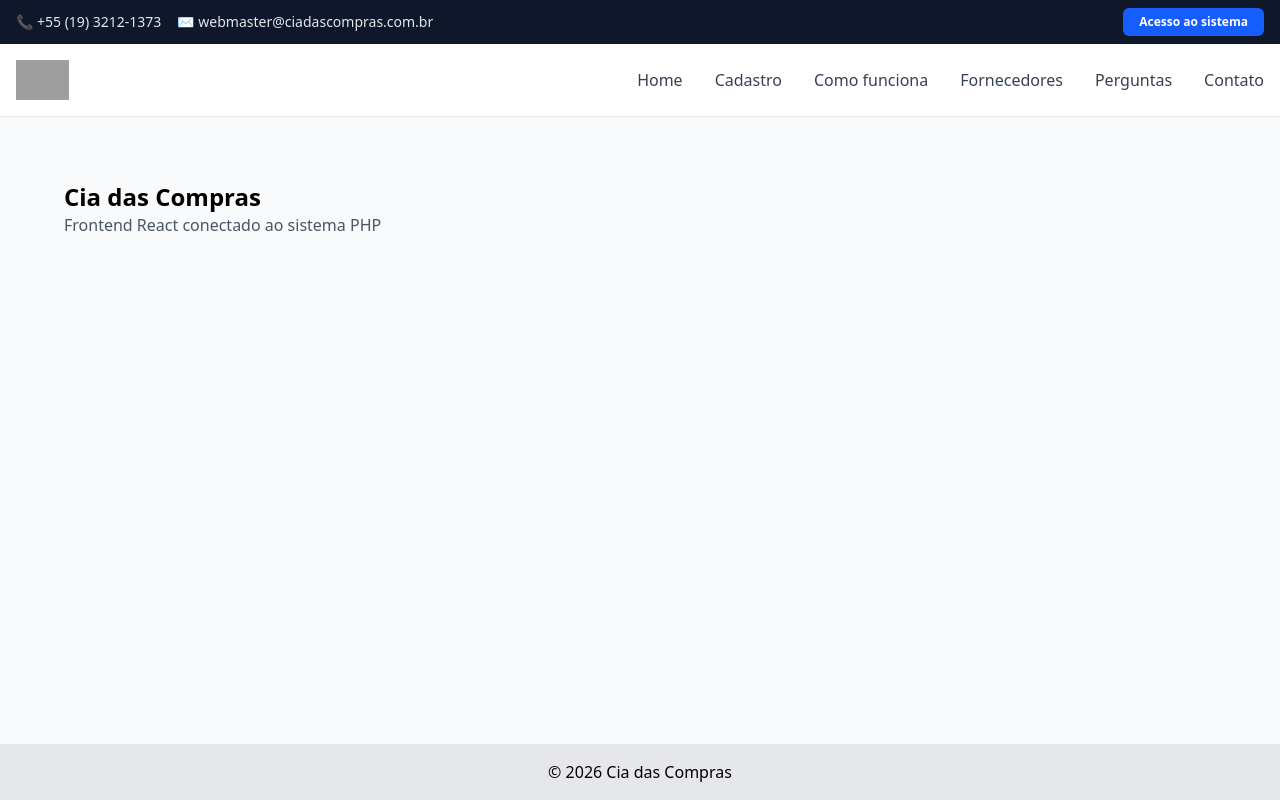
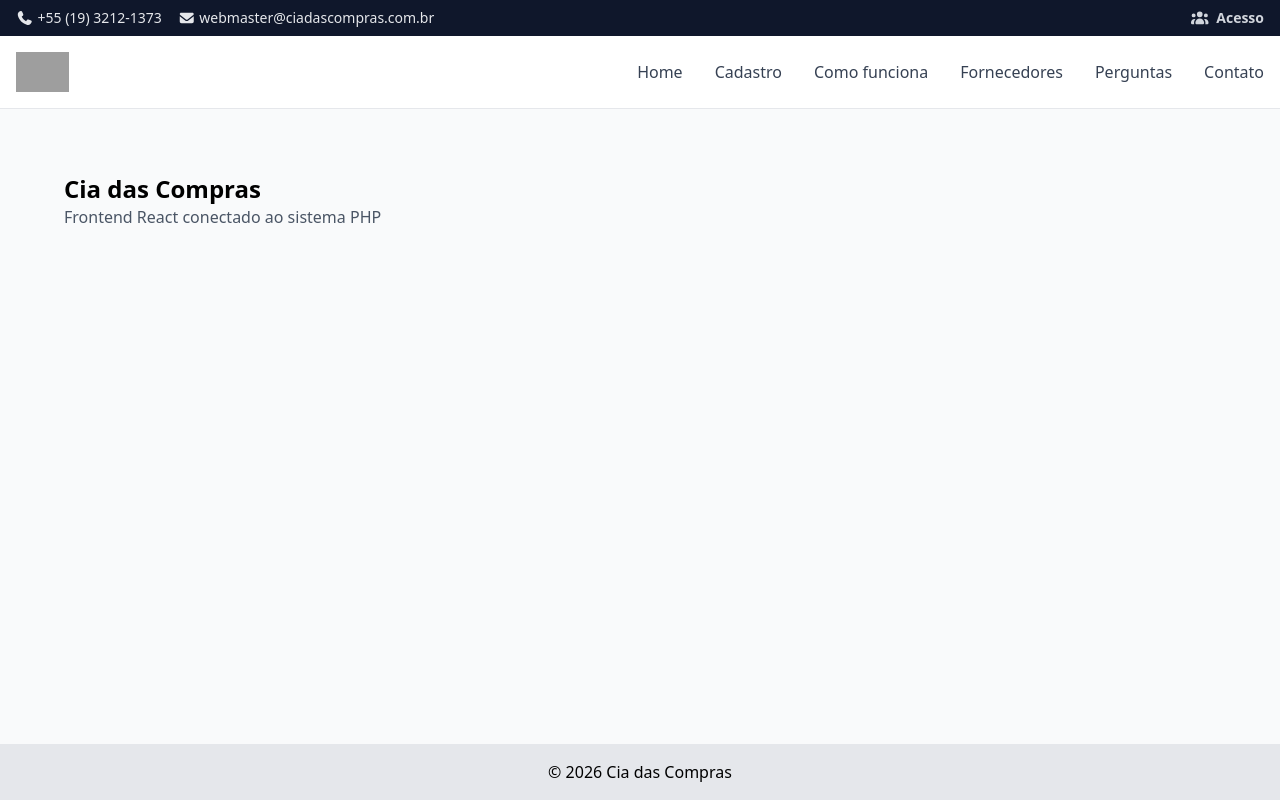
Before and after one commit to cloudsystems22/ciadascomprasreactapp, a React (Vite) app: page / in a window 1280 px wide. Built offline with nearby package versions, Linux system fonts and the light colour scheme; grey boxes are pictures that could not be loaded.

Commit message:
Ajustes à pagina institucional.

```diff
--- a/package.json
+++ b/package.json
@@ -10,6 +10,9 @@
     "preview": "vite preview"
   },
   "dependencies": {
+    "@fortawesome/fontawesome-svg-core": "^7.1.0",
+    "@fortawesome/free-solid-svg-icons": "^7.1.0",
+    "@fortawesome/react-fontawesome": "^3.1.1",
     "axios": "^1.13.4",
     "react": "^19.2.0",
     "react-dom": "^19.2.0",
--- /dev/null
+++ b/src/components/header/LoginDropdown.tsx
@@ -0,0 +1,68 @@
+// d:\david\repos\ciadascomprasreactapp\src\components\header\LoginDropdown.tsx
+import { useState, useRef, useEffect } from "react";
+import { FontAwesomeIcon } from "@fortawesome/react-fontawesome";
+import { faUsers } from "@fortawesome/free-solid-svg-icons";
+
+export default function LoginDropdown() {
+  const [isOpen, setIsOpen] = useState(false);
+  const dropdownRef = useRef<HTMLDivElement>(null);
+
+  // Fecha o dropdown ao clicar fora dele
+  useEffect(() => {
+    function handleClickOutside(event: MouseEvent) {
+      if (dropdownRef.current && !dropdownRef.current.contains(event.target as Node)) {
+        setIsOpen(false);
+      }
+    }
+    document.addEventListener("mousedown", handleClickOutside);
+    return () => document.removeEventListener("mousedown", handleClickOutside);
+  }, []);
+
+  return (
+    <div className="relative" ref={dropdownRef}>
+      <button
+        onClick={() => setIsOpen(!isOpen)}
+        className="flex items-center gap-2 text-gray-300 hover:text-white transition cursor-pointer focus:outline-none"
+      >
+        <FontAwesomeIcon icon={faUsers} />
+        <span className="font-bold text-sm">Acesso</span>
+      </button>
+
+      {isOpen && (
+        <div className="absolute right-0 mt-3 w-72 bg-white text-gray-800 rounded-md shadow-xl z-50 p-4 border border-gray-200">
+          <h4 className="text-lg font-semibold mb-3 text-gray-700 border-b pb-2">
+            Acesso ao sistema
+          </h4>
+
+          <form action="sys/logar.php" method="post">
+            <div className="mb-3">
+              <input
+                required
+                type="email"
+                name="login"
+                placeholder="Usuário do sistema..."
+                className="w-full border border-gray-300 rounded px-3 py-2 text-sm focus:outline-none focus:border-blue-500 focus:ring-1 focus:ring-blue-500"
+              />
+            </div>
+
+            <div className="flex">
+              <input
+                required
+                type="password"
+                name="senha"
+                placeholder="Senha..."
+                className="w-full border border-gray-300 rounded-l px-3 py-2 text-sm focus:outline-none focus:border-blue-500 focus:ring-1 focus:ring-blue-500 z-10"
+              />
+              <button
+                type="submit"
+                className="bg-blue-600 hover:bg-blue-700 text-white px-4 py-2 rounded-r text-sm font-medium transition whitespace-nowrap"
+              >
+                Entrar
+              </button>
+            </div>
+          </form>
+        </div>
+      )}
+    </div>
+  );
+}
--- a/src/components/header/PublicHeader.tsx
+++ b/src/components/header/PublicHeader.tsx
@@ -1,5 +1,8 @@
 import { Link } from "react-router-dom";
 import { useAuth } from "../../auth/AuthContext";
+import { FontAwesomeIcon } from "@fortawesome/react-fontawesome";
+import { faEnvelope, faPhone } from "@fortawesome/free-solid-svg-icons";
+import LoginDropdown from "./LoginDropdown";
 
 export default function PublicHeader() {
   const { user, logout } = useAuth();
@@ -11,21 +14,16 @@ export default function PublicHeader() {
         <div className="w-full px-4 py-2 flex justify-between items-center">
           <div className="flex items-center gap-4">
             <span className="flex items-center gap-1">
-              📞 <span>+55 (19) 3212-1373</span>
+              <FontAwesomeIcon icon={faPhone} /> <span>+55 (19) 3212-1373</span>
             </span>
             <span className="hidden md:flex items-center gap-1">
-              ✉️ <span>webmaster@ciadascompras.com.br</span>
+              <FontAwesomeIcon icon={faEnvelope} /> <span>webmaster@ciadascompras.com.br</span>
             </span>
           </div>
 
           <div className="flex items-center gap-4">
             {!user ? (
-              <Link
-                to="/login"
-                className="bg-blue-600 hover:bg-blue-700 transition px-4 py-1.5 rounded-md text-white font-semibold text-xs"
-              >
-                Acesso ao sistema
-              </Link>
+              <LoginDropdown />
             ) : (
               <>
                 <span className="hidden sm:block text-gray-300">
```
Also changed, not shown: 1 other file (tests, documents, lock files or other folders).
